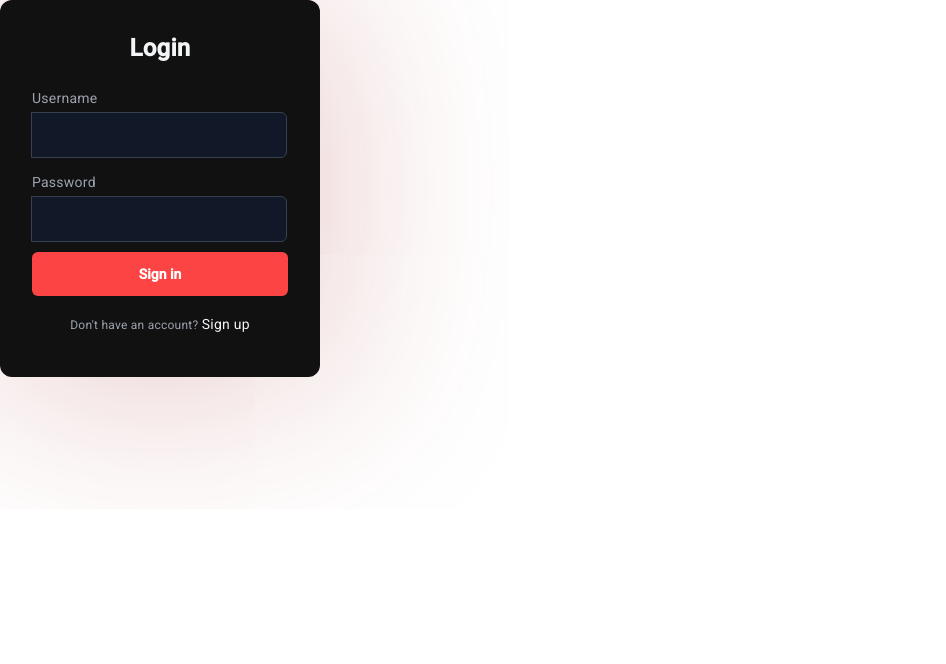
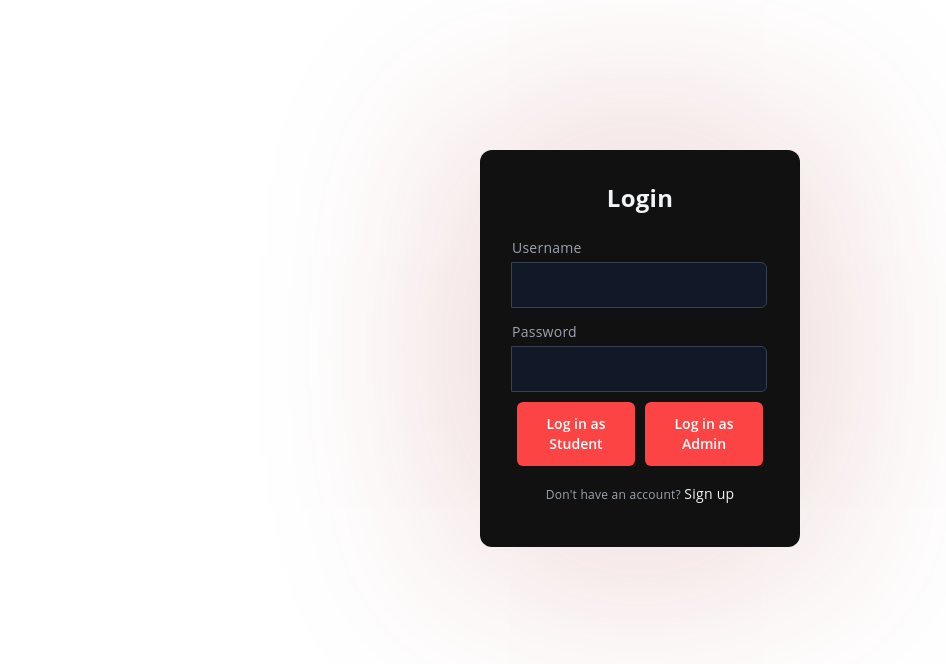
Before and after one commit to supranshu/EventEase-Agnethon, an Angular app in the folder EventEaseFront/: page /login in a window 1280 px wide. Shown: the top 664 px of the page, without its empty margins (0-946 px from the left). Built offline with nearby package versions, Linux system fonts and the light colour scheme.

Commit message:
styling pages

```diff
--- a/EventEaseFront/src/app/pages/home/home.component.css
+++ b/EventEaseFront/src/app/pages/home/home.component.css
@@ -40,6 +40,10 @@
     margin-left: 35px;
     transition: .3s;
     position: sticky;
+  }
+  .navbar a:hover {
+    color: #FC4445;
+    cursor: pointer;
   }
 
   .ag-format-container {
--- a/EventEaseFront/src/app/pages/home/home.component.html
+++ b/EventEaseFront/src/app/pages/home/home.component.html
@@ -20,7 +20,7 @@
         <a href="#">Committies</a>
         <a href="#">Contact</a>
         <button type="button" routerLink="/login"
-            style="margin-left: 100px; background-color: #007bff; color: #fff; border: none; padding: 10px 20px; border-radius: 5px;">Login</button>
+            style="margin-left: 100px; background-color: #FC4445; color: #fff; border: none; padding: 10px 20px; border-radius: 5px; text-transform: uppercase;">Login</button>
     </nav>
 
 </header>
--- a/EventEaseFront/src/app/pages/login/login.component.css
+++ b/EventEaseFront/src/app/pages/login/login.component.css
@@ -1,4 +1,8 @@
-body{
+*{
+  font-family: "Open Sans", sans-serif;
+}
+
+.main{
     padding-left: 180px;
     padding-right: 180px;
     padding-top: 50px;
@@ -6,7 +10,7 @@ body{
     display: flex;
     justify-content: center;
     align-items: center;
-
+  margin-top: 100px;
 }
 
 .form-container {
@@ -79,6 +83,16 @@ box-shadow: 0px 0px 202px 9px rgba(158,30,30,0.25);
 
   .sign {
     display: block;
+
+  }
+
+  .button-container {
+    display: flex;
+    justify-content: center;
+  }
+
+  .button-container button {
+    margin: 0 5px;
     width: 100%;
     background-color: #FC4445;
     padding: 0.75rem;
@@ -88,7 +102,9 @@ box-shadow: 0px 0px 202px 9px rgba(158,30,30,0.25);
     border-radius: 0.375rem;
     font-weight: 600;
     margin-bottom: 20px;
+
   }
+
 
   .social-message {
     display: flex;
--- a/EventEaseFront/src/app/pages/login/login.component.html
+++ b/EventEaseFront/src/app/pages/login/login.component.html
@@ -1,6 +1,6 @@
 
 
-
+<div class="main">
     <div class="form-container">
         <p class="title">Login</p>
         <form class="form" >
@@ -13,10 +13,13 @@
                 <input type="password" name="password" id="password" [(ngModel)]="loginData.password" required>
 
             </div>
-
-            <button (click)="formSubmit()" class="sign">Sign in</button>
+            <div class="button-container">
+                <button (click)="formSubmit()" class="sign">Log in as Student</button>
+                <button (click)="formSubmit()" class="sign">Log in as Admin</button>
+            </div>
         </form>
         <p class="signup">Don't have an account?
             <a rel="noopener noreferrer" routerLink="/signup" class="">Sign up</a>
         </p>
     </div>
+</div>
```
